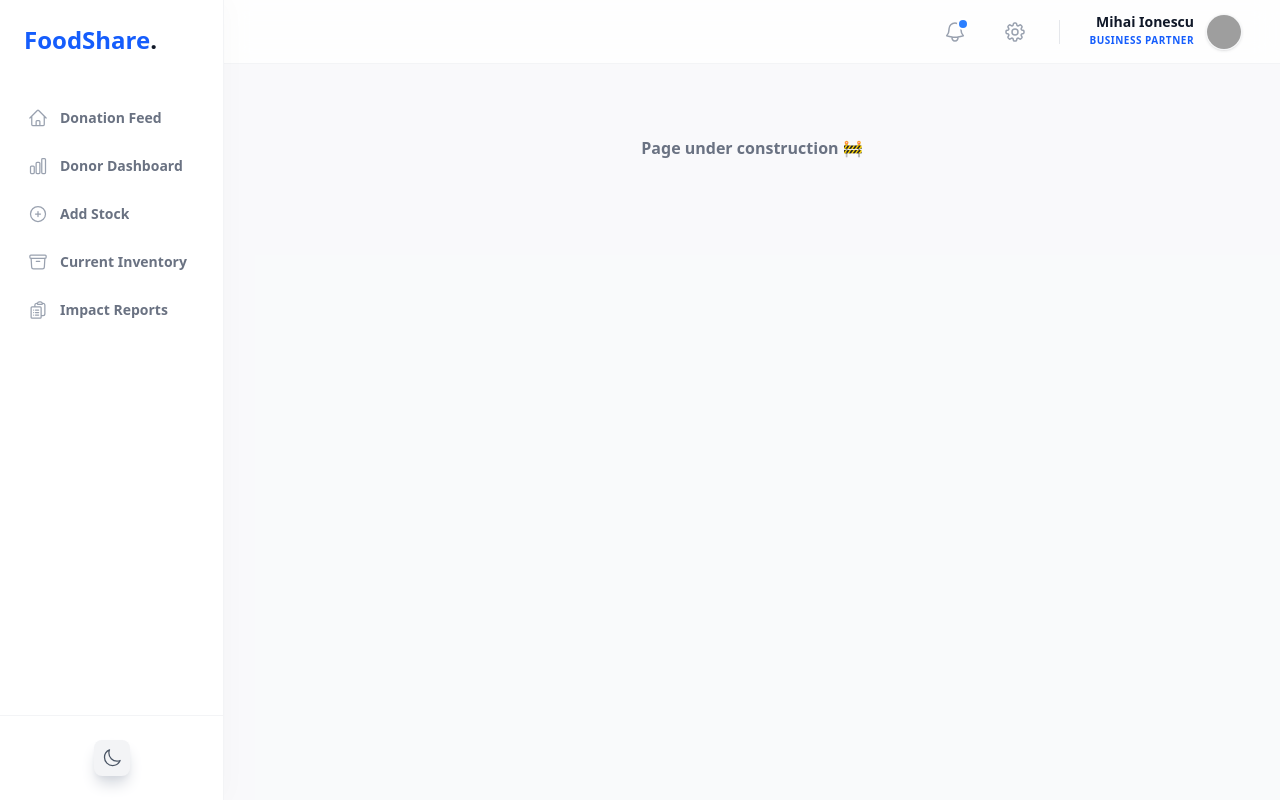
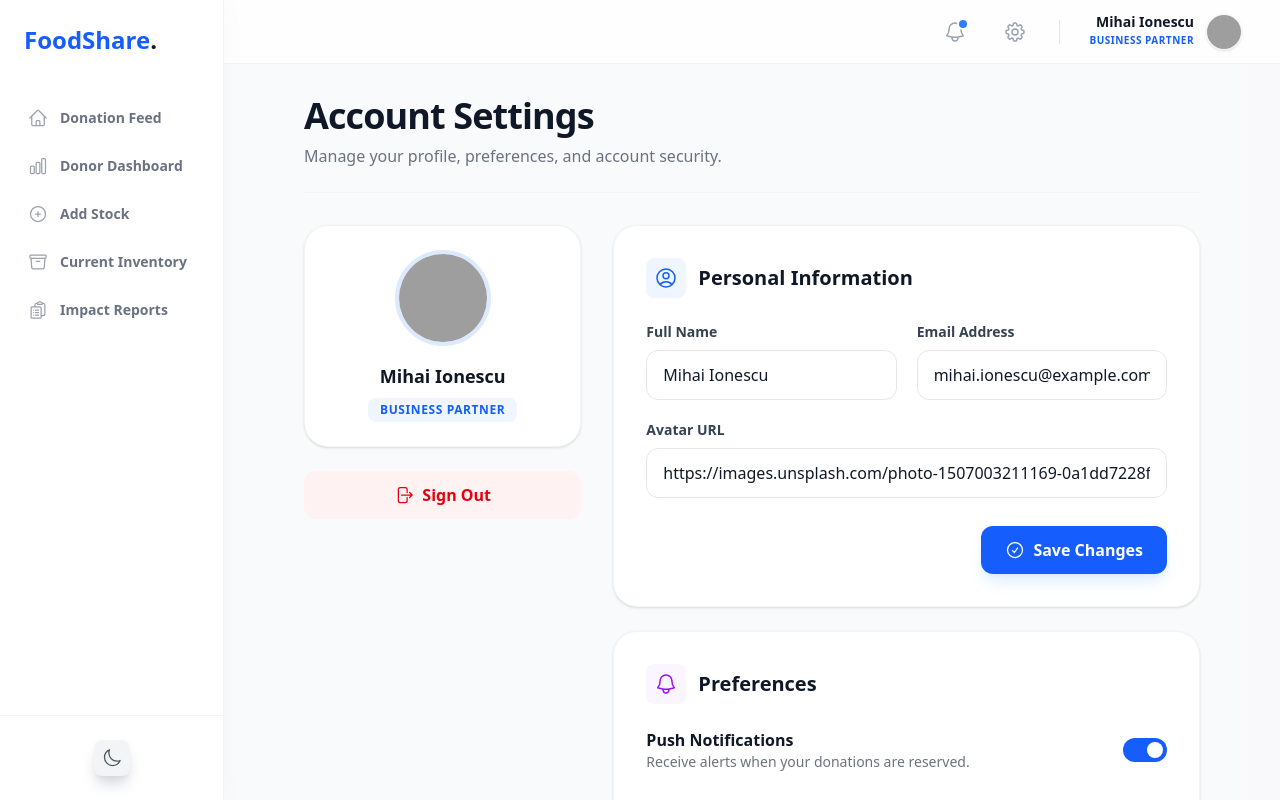
Before and after one commit to LeoMurjinschi/VLM, a React (Vite) app: page /settings in a window 1280 px wide. Built offline with nearby package versions, Linux system fonts and the light colour scheme; grey boxes are pictures that could not be loaded.

Commit message:
add Settings page for managing user profile and preferences

```diff
--- a/src/App.tsx
+++ b/src/App.tsx
@@ -8,6 +8,7 @@ import { InventoryProvider } from './context/InventoryContext';
 import ToastProvider from './components/UI/ToastProvider';
 import DonorDashboard from './pages/DonorDashboard';
 import ImpactReports from './pages/ImpactReports';
+import Settings from './pages/Settings';
 
 function App() {
   return (
@@ -23,6 +24,7 @@ function App() {
                 <Route path="reports" element={<ImpactReports />} />
                 <Route path="add-stock" element={<AddStock />} />
                 <Route path="inventory" element={<CurrentInventory />} />
+                <Route path="settings" element={<Settings />} />
                 <Route path="*" element={<div className="p-10 text-center text-gray-500 font-bold">Page under construction 🚧</div>} />
               </Route>
             </Routes>
--- /dev/null
+++ b/src/pages/Settings.tsx
@@ -0,0 +1,165 @@
+import React, { useState, useEffect, useCallback } from 'react';
+import { useTheme } from '../hooks/useTheme';
+import { toast } from 'react-toastify';
+import { SpinnerLoader, ErrorState } from '../components/UI/StateIndicators';
+import {
+  fetchCurrentUser,
+  updateUserProfile,
+  fetchUserPreferences,
+  updateUserPreferences,
+  logout
+} from '../services/userService';
+import type { User } from '../_mock';
+
+interface UserPreferences {
+    theme: 'light' | 'dark';
+    notifications: boolean;
+    emailUpdates: boolean;
+  }
+
+import ProfileSummary from '../components/ProfileSummary';
+import PersonalInfoForm from '../components/PersonalInfoForm';
+import PreferencesForm from '../components/PreferencesForm';
+import SecuritySettings from '../components/SecuritySettings';
+
+const Settings: React.FC = () => {
+  const { theme, toggleTheme } = useTheme();
+  const [user, setUser] = useState<User | null>(null);
+  const [preferences, setPreferences] = useState<UserPreferences>({
+    theme: 'light',
+    notifications: true,
+    emailUpdates: true
+  });
+  const [loading, setLoading] = useState(true);
+  const [error, setError] = useState<string | null>(null);
+  const [isSavingProfile, setIsSavingProfile] = useState(false);
+  const [isSavingPrefs, setIsSavingPrefs] = useState(false);
+
+
+
+  const loadSettingsData = useCallback(async () => {
+    setLoading(true);
+    setError(null);
+    try {
+
+      const [userData, prefsData] = await Promise.all([
+        fetchCurrentUser(),
+        fetchUserPreferences()
+      ]);
+      setUser(userData);
+      setPreferences(prefsData as any);
+    } catch (err) {
+      setError(err instanceof Error ? err.message : 'Failed to load settings.');
+      toast.error('Could not load user data from server.');
+    } finally {
+      setLoading(false);
+    }
+  }, []);
+
+  useEffect(() => {
+    loadSettingsData();
+  }, [loadSettingsData]);
+
+  const handleProfileChange = useCallback((e: React.ChangeEvent<HTMLInputElement>) => {
+    if (!user) return;
+    setUser({ ...user, [e.target.name]: e.target.value });
+  }, [user]);
+
+  const handleSaveProfile = useCallback(async (e: React.FormEvent) => {
+    e.preventDefault();
+    if (!user) return;
+
+    setIsSavingProfile(true);
+    try {
+
+      const updatedUser = await updateUserProfile(user.id, user);
+      setUser(updatedUser);
+      toast.success('Profile updated successfully! ');
+    } catch (err) {
+      toast.error('Failed to update profile. Server error.');
+    } finally {
+      setIsSavingProfile(false);
+    }
+  }, [user]);
+
+const handleTogglePreference = useCallback(async (key: keyof UserPreferences) => {
+    const newPrefs = { ...preferences };
+    if (key === 'theme') {
+      newPrefs.theme = preferences.theme === 'light' ? 'dark' : 'light';
+      toggleTheme();
+    } else {
+
+      newPrefs[key] = !preferences[key];
+    }
+
+    setPreferences(newPrefs);
+    setIsSavingPrefs(true);
+
+    try {
+
+      await updateUserPreferences(user?.id || '1', newPrefs);
+      toast.success('Preferences saved!');
+    } catch (err) {
+      setPreferences(preferences);
+      if (key === 'theme') toggleTheme();
+      toast.error('Failed to save preferences. Server error.');
+    } finally {
+      setIsSavingPrefs(false);
+    }
+  }, [preferences, toggleTheme, user?.id]);
+
+  const handleLogout = useCallback(async () => {
+    if (window.confirm('Are you sure you want to log out?')) {
+      try {
+        await logout();
+        toast.info('Logged out successfully.');
+      } catch (err) {
+        toast.error('Logout failed.');
+      }
+    }
+  }, []);
+
+  if (loading) return <div className="pt-20"><SpinnerLoader /></div>;
+  if (error) return <div className="pt-20"><ErrorState message={error} onRetry={loadSettingsData} /></div>;
+  if (!user) return null;
+
+  return (
+    <div className={`space-y-8 max-w-4xl mx-auto min-h-screen relative pb-10 ${theme === 'light' ? 'bg-gray-50' : 'bg-gray-900'}`}>
+
+
+      <div className={`pb-6 border-b ${theme === 'light' ? 'border-gray-100' : 'border-gray-700'}`}>
+        <h1 className={`text-3xl md:text-4xl font-extrabold tracking-tight mb-2 ${theme === 'light' ? 'text-gray-900' : 'text-gray-100'}`}>
+          Account Settings
+        </h1>
+        <p className={`text-base font-medium ${theme === 'light' ? 'text-gray-500' : 'text-gray-400'}`}>
+          Manage your profile, preferences, and account security.
+        </p>
+      </div>
+
+      <div className="grid grid-cols-1 md:grid-cols-3 gap-8">
+
+        <div className="md:col-span-1">
+          <ProfileSummary user={user} onLogout={handleLogout} />
+        </div>
+
+
+        <div className="md:col-span-2 space-y-6">
+          <PersonalInfoForm
+            user={user}
+            onChange={handleProfileChange}
+            onSave={handleSaveProfile}
+            isSaving={isSavingProfile}
+          />
+          <PreferencesForm
+            preferences={preferences}
+            onToggle={handleTogglePreference}
+            isSaving={isSavingPrefs}
+          />
+          <SecuritySettings />
+        </div>
+      </div>
+    </div>
+  );
+};
+
+export default Settings;
--- a/src/services/userService.ts
+++ b/src/services/userService.ts
@@ -71,7 +71,7 @@ export const updateUserPreferences = async (
 
   return true;
 };
- const logout = async (): Promise<boolean> => {
+ export const logout = async (): Promise<boolean> => {
   await simulateNetworkDelay(300);
 
   return true;
```
